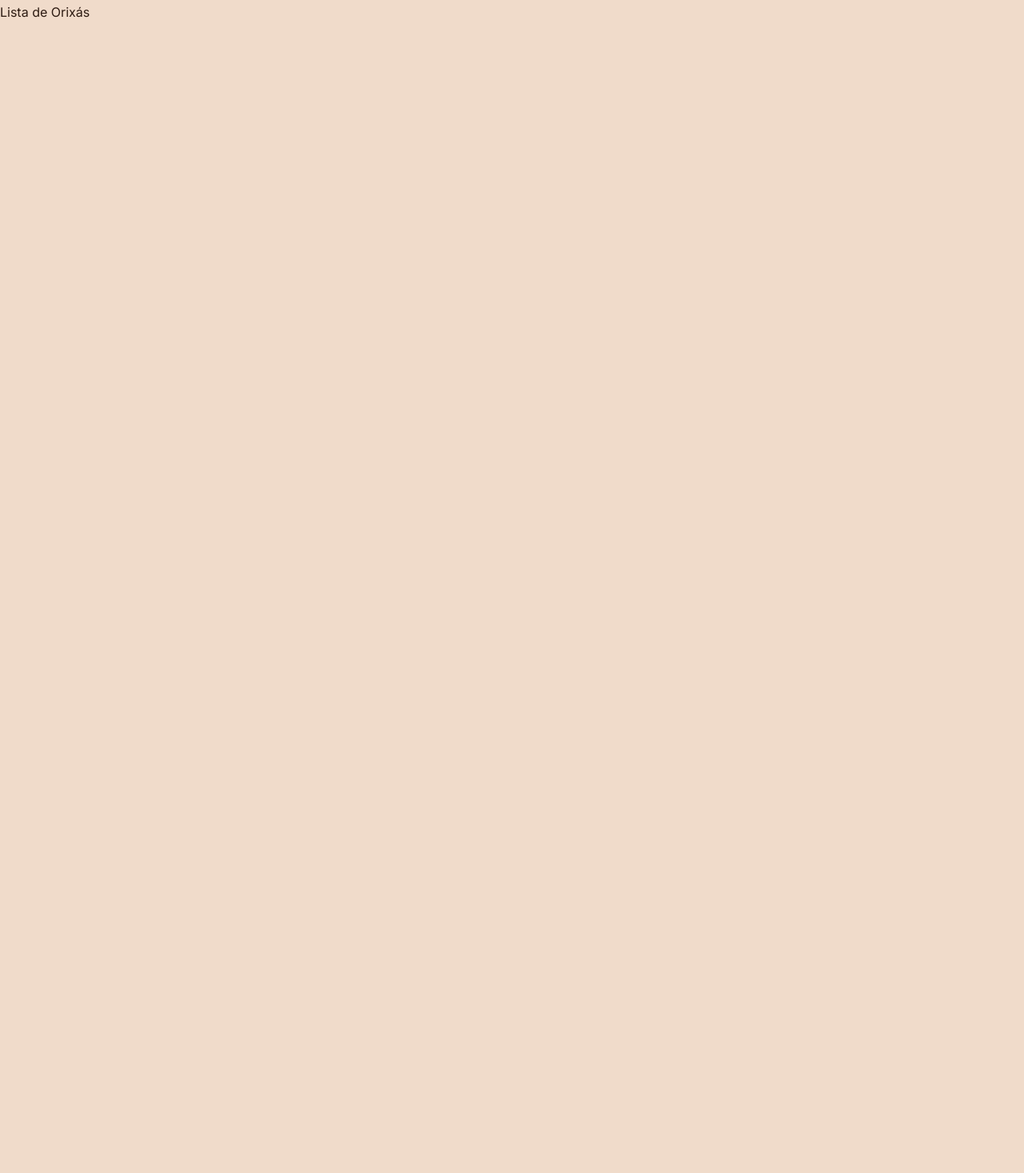
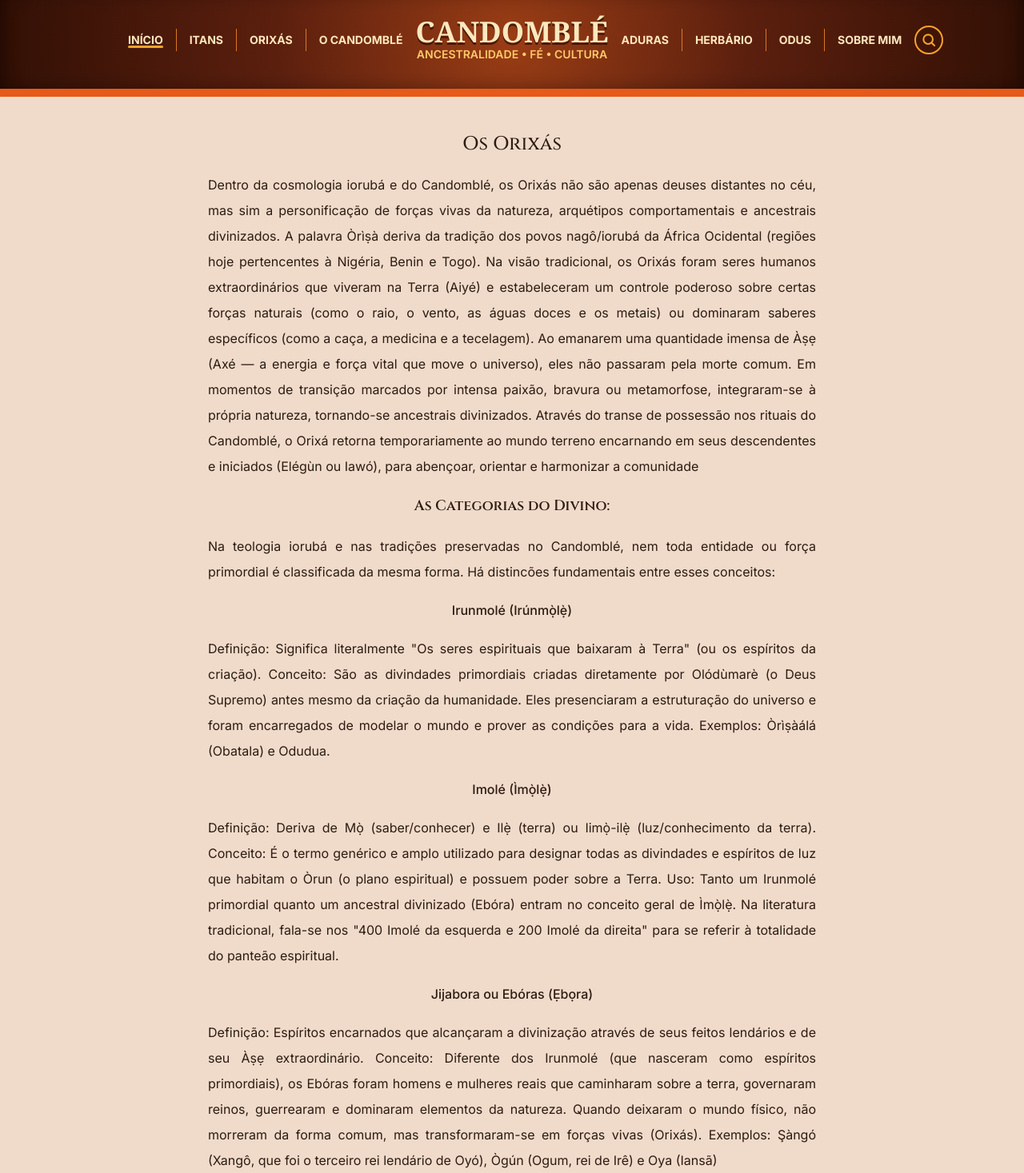
Before and after one commit to sarahaffonco/candomble-yawo, a Next.js app: page /orixas in a window 1280 px wide. Shown: the part 21-1488 px from the top of the page at 80% size. Before the commit the page ends 800 px from the top, so only its background shows below. Built offline with nearby package versions, Linux system fonts and the light colour scheme.

Commit message:
fix estilizations and feat orixas

```diff
--- a/app/aduras-canticos/[slug]/page.tsx
+++ b/app/aduras-canticos/[slug]/page.tsx
@@ -20,22 +20,22 @@ export default async function AdurasCanticosPage({
       <Header />
       <main className="flex min-h-screen flex-col items-center bg-[#f4c7a1] px-4 py-10">
         <div className="h-4" />
-        <div className="w-full max-w-[1180px]">
-          <h1 className="title-card mx-auto mb-8 max-w-[780px] ">
+        <div className="w-full max-w-295">
+          <h1 className="title-card mx-auto mb-8 max-w-195 ">
             {adurasCanticosItem.nome}
           </h1>
         </div>
         <div className="h-4" />
 
-        <div className="grid w-full max-w-[1180px] gap-8 md:grid-cols-2 md:items-start md:justify-items-center">
-          <div className="text-content mx-auto w-full max-w-[560px] text-justify">
+        <div className="grid w-full max-w-295 gap-8 md:grid-cols-2 md:items-start md:justify-items-center">
+          <div className="text-content mx-auto w-full max-w-140 text-justify">
             <h2 className="mb-4 text-lg font-semibold">Adura</h2>
             <p className="whitespace-pre-line text-sm leading-7">
               {adurasCanticosItem.adura}
             </p>
           </div>
 
-          <div className="text-content mx-auto w-full max-w-[560px] text-justify">
+          <div className="text-content mx-auto w-full max-w-140 text-justify">
             <h2 className="mb-4  text-lg font-semibold">Tradução</h2>
             <p className="whitespace-pre-line text-sm leading-7">
               {adurasCanticosItem.traducao}
--- a/app/aduras-canticos/page.tsx
+++ b/app/aduras-canticos/page.tsx
@@ -29,13 +29,13 @@ export default function AdurasCanticosPage() {
   return (
     <div>
       <Header />
-      <main className="flex min-h-screen flex-col items-center justify-center bg-[#f4c7a1] gap-5">
+      <main className="flex min-h-screen flex-col items-center justify-center  gap-5">
         <br></br>
           <h1 className=" title-card mb-3 max-w-260 text-center text-sm font-semibold leading-tight">
             O Sopro do Axé: A Oralidade no Candomblé e a Força da Palavra
           </h1>
 
-          <p className=" text-content mx-auto max-w-[760px] whitespace-pre-line text-justify text-[11px] leading-[1.35]">
+          <p className=" text-content mx-auto max-w-190 whitespace-pre-line text-justify ">
             {`Historicamente, o Candomblé consolidou-se em solo brasileiro como uma religião de profunda tradição oral.
 Nas comunidades de terreiro, a fala não é um mero veículo de comunicação comum; ela é o próprio veículo do Axé (a força vital). Para compreender essa teia de ensinamentos orais, é preciso diferenciar as cinco principais formas de expressão litúrgica:
 
--- a/app/globalStyles.css
+++ b/app/globalStyles.css
@@ -43,11 +43,13 @@ body {
 }
 
 .text-content {
+  text-align: justify;
   @apply text-base leading-8;
 }
 
-.text-small {
-  @apply text-sm leading-6;
+.subtitle {
+font-family: var(--font-cinzel);
+  @apply text-lg font-semibold;
 }
 
 .menu-link {
--- a/app/orixas/page.tsx
+++ b/app/orixas/page.tsx
@@ -1,8 +1,68 @@
+import Header from "@/components/header";
+
 export default function OrixasPage() {
   return (
     <div>
-      <h1>Orixás</h1>
-      <p>Lista de Orixás</p>
-    </div>
-  );
-}
+      <Header />
+      <main className="flex min-h-screen flex-col items-center justify-center  gap-5">
+        <br></br>
+          <h1 className=" title-card mb-3 max-w-260 text-center text-sm font-semibold leading-tight">Os Orixás </h1>
+      <p className="text-content mx-auto max-w-190 whitespace-pre-line text-justify">
+        Dentro da cosmologia iorubá e do Candomblé, os Orixás não são apenas
+        deuses distantes no céu, mas sim a personificação de forças vivas da
+        natureza, arquétipos comportamentais e ancestrais divinizados. A palavra
+        Òrìṣà deriva da tradição dos povos nagô/iorubá da África Ocidental
+        (regiões hoje pertencentes à Nigéria, Benin e Togo). Na visão
+        tradicional, os Orixás foram seres humanos extraordinários que viveram
+        na Terra (Aiyé) e estabeleceram um controle poderoso sobre certas forças
+        naturais (como o raio, o vento, as águas doces e os metais) ou dominaram
+        saberes específicos (como a caça, a medicina e a tecelagem). Ao emanarem
+        uma quantidade imensa de Àṣẹ (Axé — a energia e força vital que move o
+        universo), eles não passaram pela morte comum. Em momentos de transição
+        marcados por intensa paixão, bravura ou metamorfose, integraram-se à
+        própria natureza, tornando-se ancestrais divinizados. Através do transe
+        de possessão nos rituais do Candomblé, o Orixá retorna temporariamente
+        ao mundo terreno encarnando em seus descendentes e iniciados (Elégùn ou
+        Iawó), para abençoar, orientar e harmonizar a comunidade
+      </p>
+      <h2 className=" subtitle ">As Categorias do Divino:</h2>
+      <p className="text-content mx-auto max-w-190 whitespace-pre-line text-justif">
+        Na teologia iorubá e nas tradições preservadas no Candomblé, nem toda
+        entidade ou força primordial é classificada da mesma forma. Há
+        distincões fundamentais entre esses conceitos:{" "}
+      </p>
+      <h3 className="menu-link">Irunmolé (Irúnmọ̀lẹ̀)</h3>
+      <p className="text-content mx-auto max-w-190 whitespace-pre-line text-justify">
+        Definição: Significa literalmente "Os seres espirituais que baixaram à
+        Terra" (ou os espíritos da criação). Conceito: São as divindades
+        primordiais criadas diretamente por Olódùmarè (o Deus Supremo) antes
+        mesmo da criação da humanidade. Eles presenciaram a estruturação do
+        universo e foram encarregados de modelar o mundo e prover as condições
+        para a vida. Exemplos: Òrìṣàálá (Obatala) e Odudua.
+      </p>
+      <h3 className="menu-link">Imolé (Ìmọ̀lẹ̀)</h3>
+      <p className="text-content mx-auto max-w-190 whitespace-pre-line text-justify">
+        Definição: Deriva de Mọ̀ (saber/conhecer) e Ilẹ̀ (terra) ou Iimọ̀-ilẹ̀
+        (luz/conhecimento da terra). Conceito: É o termo genérico e amplo
+        utilizado para designar todas as divindades e espíritos de luz que
+        habitam o Òrun (o plano espiritual) e possuem poder sobre a Terra. Uso:
+        Tanto um Irunmolé primordial quanto um ancestral divinizado (Ebóra)
+        entram no conceito geral de Ìmọ̀lẹ̀. Na literatura tradicional, fala-se
+        nos "400 Imolé da esquerda e 200 Imolé da direita" para se referir à
+        totalidade do panteão espiritual.{" "}
+      </p>
+      <h3 className="menu-link">Jijabora ou Ebóras (Ẹbọra)</h3>
+      <p className="text-content mx-auto max-w-190 whitespace-pre-line text-justify">
+        Definição: Espíritos encarnados que alcançaram a divinização através de
+        seus feitos lendários e de seu Àṣẹ extraordinário. Conceito: Diferente
+        dos Irunmolé (que nasceram como espíritos primordiais), os Ebóras foram
+        homens e mulheres reais que caminharam sobre a terra, governaram reinos,
+        guerrearam e dominaram elementos da natureza. Quando deixaram o mundo
+        físico, não morreram da forma comum, mas transformaram-se em forças
+        vivas (Orixás). Exemplos: Şàngó (Xangô, que foi o terceiro rei lendário
+        de Oyó), Ògún (Ogum, rei de Irê) e Oya (Iansã)
+      </p>
+
+      </main>
+      </div>
+  )}
--- a/app/page.tsx
+++ b/app/page.tsx
@@ -8,9 +8,9 @@ export default function Home() {
       <Header />
 
 
-      <section className="mx-auto mt-24 grid w-full max-w-[1180px] gap-10 px-4 pb-12 pt-30 md:grid-cols-[minmax(260px,420px)_minmax(0,1fr)] md:px-8 md:pt-24 lg:gap-14">
+      <section className="mx-auto mt-24 grid w-full max-w-295 gap-10 px-4 pb-12 pt-30 md:grid-cols-[minmax(260px,420px)_minmax(0,1fr)] md:px-8 md:pt-24 lg:gap-14">
         <div className="flex items-center md:justify-end">
-          <div className="relative w-full max-w-[360px] overflow-hidden rounded-[28px] shadow-2xl">
+          <div className="relative w-full max-w-90 overflow-hidden rounded-[28px] shadow-2xl">
             <Image
               src="/images/yawo.jpg"
               alt="Yawo"
@@ -22,7 +22,7 @@ export default function Home() {
           </div>
         </div>
 
-        <div className="flex max-w-[700px] flex-col gap-10 text-[#2d1b12] md:justify-self-start">
+        <div className="flex max-w-175 flex-col gap-10 text-[#2d1b12] md:justify-self-start">
           <div className="h-6" />
           <div className="title-card text-center ">
             <p>Àṣẹ e boas-vindas</p>
```
Also changed, not shown: components/buttons.tsx (added), 1 other file (tests, documents, lock files or other folders).
